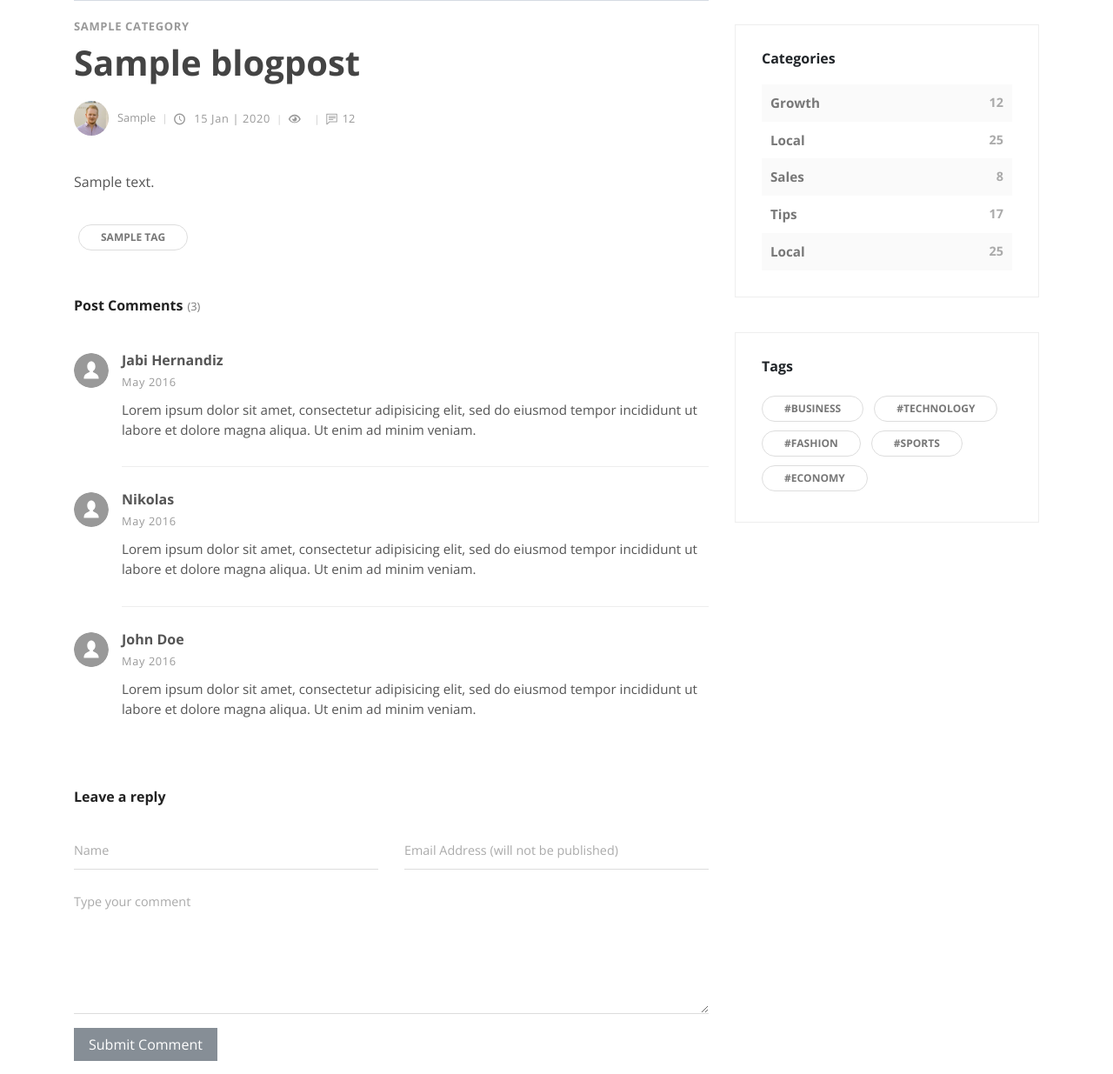
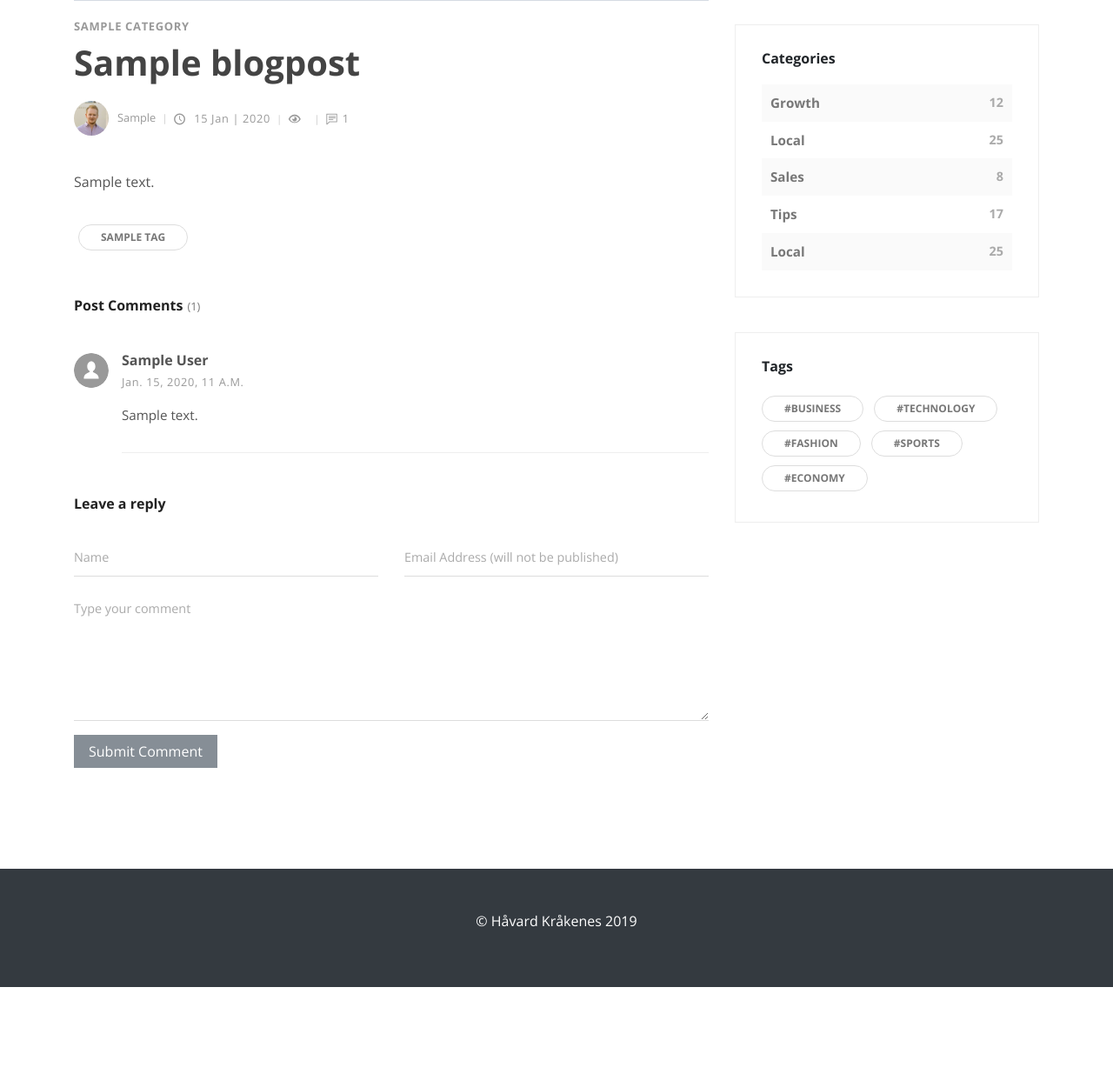
Before and after one commit to haavardnk/krakenes.com, a Django app: template blog/templates/blog/post.html in a window 1280 px wide. Shown: the part 678-1913 px from the top of the page at 87% size. After the commit the page ends 1813 px from the top, so only its background shows below. Run offline with Django 3.2, Linux system fonts and the light colour scheme; tables that the repository leaves empty hold one stand-in row (values such as "Sample post"); the template is opened without the code that fills it: values that come from a table or form of the project are taken from there, most other values are stand-ins (such as "Sample title", 1, 10 or a date in 2020); grey boxes marked "Sample" are stand-in pictures; parts of the project's set-up code (start-up, migrations or seed data) failed here and were passed over; some libraries are stand-ins or nearby versions.

Commit message:
Prepared for public git

```diff
--- a/accounts/templates/accounts/login.html
+++ b/accounts/templates/accounts/login.html
@@ -30,5 +30,5 @@
         </div>
     </div>
 </section>
-<br /><br /><br /><br /><br /><br /><br /><br /><br />
+<br /><br /><br /><br /><br /><br /><br /><br /><br /><br><br><br><br><br>
 {% endblock %}
--- a/accounts/templates/accounts/signup.html
+++ b/accounts/templates/accounts/signup.html
@@ -42,5 +42,5 @@
         </div>
     </div>
 </section>
-<br />
+<br /><br><br><br><br><br>
 {% endblock %}
--- a/blog/templates/blog/home.html
+++ b/blog/templates/blog/home.html
@@ -74,7 +74,5 @@
       </div>
     </div>
   </section>
-
-
   <!-- /.container -->
 {% endblock %}
--- a/blog/templates/blog/post.html
+++ b/blog/templates/blog/post.html
@@ -22,7 +22,7 @@
                     <div class="d-flex align-items-center flex-wrap">
                       <div class="date"><i class="icon-clock"></i> {{post.pub_date_pretty}}</div>
                       <div class="views"><i class="icon-eye"></i> {% get_hit_count for post %}</div>
-                      <div class="comments meta-last"><i class="icon-comment"></i>12</div>
+                      <div class="comments meta-last"><i class="icon-comment"></i>{{comment_count}}</div>
                     </div>
                   </div>
                   <div class="post-body">
@@ -35,56 +35,42 @@
                   </div>
                   <div class="post-comments">
                     <header>
-                      <h3 class="h6">Post Comments<span class="no-of-comments">(3)</span></h3>
+                      <h3 class="h6">Post Comments<span class="no-of-comments">({{comment_count}})</span></h3>
                     </header>
+                    {% for comment in post.comments.all %}
+                    {% if comment.approved_comment %}
                     <div class="comment">
                       <div class="comment-header d-flex justify-content-between">
                         <div class="user d-flex align-items-center">
-                          <div class="image"><img src="img/user.svg" alt="..." class="img-fluid rounded-circle"></div>
-                          <div class="title"><strong>Jabi Hernandiz</strong><span class="date">May 2016</span></div>
+                          <div class="image"><img src="{% static 'img/user.svg' %}" alt="..." class="img-fluid rounded-circle"></div>
+                          <div class="title"><strong>{{ comment.author }}</strong><span class="date">{{ comment.created_date }}</span></div>
                         </div>
                       </div>
                       <div class="comment-body">
-                        <p>Lorem ipsum dolor sit amet, consectetur adipisicing elit, sed do eiusmod tempor incididunt ut labore et dolore magna aliqua. Ut enim ad minim veniam.</p>
+                        <p>{{ comment.text|linebreaks }}</p>
                       </div>
                     </div>
-                    <div class="comment">
-                      <div class="comment-header d-flex justify-content-between">
-                        <div class="user d-flex align-items-center">
-                          <div class="image"><img src="img/user.svg" alt="..." class="img-fluid rounded-circle"></div>
-                          <div class="title"><strong>Nikolas</strong><span class="date">May 2016</span></div>
-                        </div>
-                      </div>
-                      <div class="comment-body">
-                        <p>Lorem ipsum dolor sit amet, consectetur adipisicing elit, sed do eiusmod tempor incididunt ut labore et dolore magna aliqua. Ut enim ad minim veniam.</p>
-                      </div>
-                    </div>
-                    <div class="comment">
-                      <div class="comment-header d-flex justify-content-between">
-                        <div class="user d-flex align-items-center">
-                          <div class="image"><img src="img/user.svg" alt="..." class="img-fluid rounded-circle"></div>
-                          <div class="title"><strong>John Doe</strong><span class="date">May 2016</span></div>
-                        </div>
-                      </div>
-                      <div class="comment-body">
-                        <p>Lorem ipsum dolor sit amet, consectetur adipisicing elit, sed do eiusmod tempor incididunt ut labore et dolore magna aliqua. Ut enim ad minim veniam.</p>
-                      </div>
-                    </div>
-                  </div>
+                    {% endif %}
+                  {% empty %}
+                      <p>No comments here yet :(</p>
+
+                  {% endfor %}
+
                   <div class="add-comment">
                     <header>
                       <h3 class="h6">Leave a reply</h3>
                     </header>
-                    <form action="#" class="commenting-form">
+                    <form action="{% url 'post' post.id %}" class="commenting-form" method="POST">
+                      {% csrf_token %}
                       <div class="row">
                         <div class="form-group col-md-6">
                           <input type="text" name="username" id="username" placeholder="Name" class="form-control">
                         </div>
                         <div class="form-group col-md-6">
-                          <input type="email" name="username" id="useremail" placeholder="Email Address (will not be published)" class="form-control">
+                          <input type="email" name="email" id="useremail" placeholder="Email Address (will not be published)" class="form-control">
                         </div>
                         <div class="form-group col-md-12">
-                          <textarea name="usercomment" id="usercomment" placeholder="Type your comment" class="form-control"></textarea>
+                          <textarea name="comment" id="usercomment" placeholder="Type your comment" class="form-control"></textarea>
                         </div>
                         <div class="form-group col-md-12">
                           <button type="submit" class="btn btn-secondary">Submit Comment</button>
--- a/krakenes/settings.py
+++ b/krakenes/settings.py
@@ -83,7 +83,7 @@ DATABASES = {
         'ENGINE': 'django.db.backends.postgresql',
         'NAME': 'krakenesdb',
         'USER': 'postgres',
-        'PASSWORD': 'tenhnk911',
+        'PASSWORD': 'test1234',
         'HOST': 'localhost',
         'PORT': '5432',
     }
--- a/posts/admin.py
+++ b/posts/admin.py
@@ -1,7 +1,8 @@
 from django.contrib import admin
 
-from .models import BlogPost, Category, Tag
+from .models import BlogPost, Category, Tag, Comment
 
 admin.site.register(BlogPost)
+admin.site.register(Comment)
 admin.site.register(Category)
 admin.site.register(Tag)
--- a/posts/models.py
+++ b/posts/models.py
@@ -1,5 +1,6 @@
 from django.db import models
 from django.contrib.auth.models import User
+from django.utils import timezone
 from hitcount.models import HitCount
 from hitcount.views import HitCountMixin
 
@@ -22,7 +23,7 @@ class BlogPost(models.Model, HitCountMixin):
     category = models.ForeignKey(Category, on_delete=models.CASCADE)
     title = models.CharField(max_length=255)
     tags = models.ManyToManyField(Tag)
-    pub_date = models.DateTimeField()
+    pub_date = models.DateTimeField(default=timezone.now)
     content = models.TextField()
     image = models.ImageField(upload_to='images/')
     search_fields = ['title','byline','symbol']
@@ -35,3 +36,18 @@ class BlogPost(models.Model, HitCountMixin):
 
     def pub_date_pretty(self):
         return self.pub_date.strftime('%e %b | %Y')
+
+class Comment(models.Model):
+    post = models.ForeignKey(BlogPost, on_delete=models.CASCADE, related_name='comments')
+    author = models.CharField(max_length=200)
+    email = models.EmailField()
+    text = models.TextField()
+    created_date = models.DateTimeField(default=timezone.now)
+    approved_comment = models.BooleanField(default=False)
+
+    def approve(self):
+        self.approved_comment = True
+        self.save()
+
+    def __str__(self):
+        return self.text
```
Also changed, not shown: blog/views.py (+11 -4 lines), posts/migrations/0003_auto_20190209_2150.py (added).
